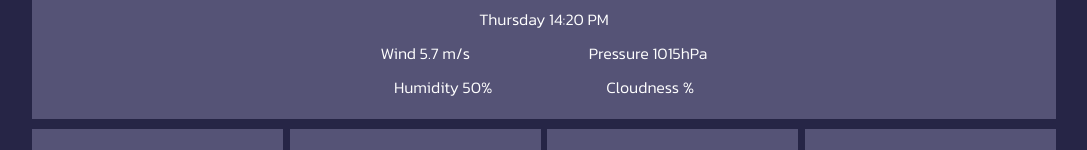
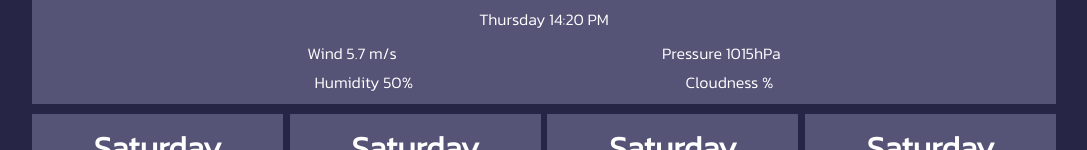
Before and after one commit to 190103494/weather, a plain HTML site: page index.html in a window 1280 px wide. Shown: the part 298-448 px from the top of the page, without its empty margins (96-1183 px from the left). Drawn offline with Linux system fonts and the light colour scheme; no server answers.

Commit message:
feat: Create adaptive

```diff
--- a/index.html
+++ b/index.html
@@ -76,14 +76,16 @@
             <img id="currentIcon" src="" alt="">
             <p id="currentState" style="font-size: 33px; margin-bottom: 10px">Clear Sky</p>
             <p id="currentDate" style="margin-bottom: 10px">Thursday 14:20 PM</p>
-            <p style="margin-bottom: 10px">
-                <span style="margin-right:115px ">Wind <span id="windSpeed">5.7</span> m/s</span>
-                <span  >Pressure <span id="pressure">1015</span>hPa</span>
-            </p>
-            <p style="margin-bottom: 10px">
-                <span style="margin-right: 110px">Humidity <span id="humidity">50</span>%</span>
-                <span>Cloudness <span id="cloudness"></span> %</span>
-            </p>
+            <div class="info">
+            <div class="info_row" style="margin-bottom: 5px">
+                <p>Wind <span id="windSpeed">5.7</span> m/s</p>
+                <p>Pressure <span id="pressure">1015</span>hPa</p>
+            </div>
+            <div class="info_row">
+                <p>Humidity <span id="humidity">50</span>%</p>
+                <p>Cloudness <span id="cloudness"></span> %</p>
+            </div>
+            </div>
 
         </div>
 
--- a/style/style.css
+++ b/style/style.css
@@ -85,7 +85,17 @@ img{
     right: 10px;
     cursor: pointer;
 }
+.info{
+    display: flex;
+    flex-direction: column;
+}
+.info_row{
+    display: flex;
+    flex-direction: row;
+    justify-content: space-evenly;
+    align-items: baseline;
 
+}
 /*.page:hover{*/
 /*    border: white 1px solid ;*/
 /*    color: coral ;*/
```
